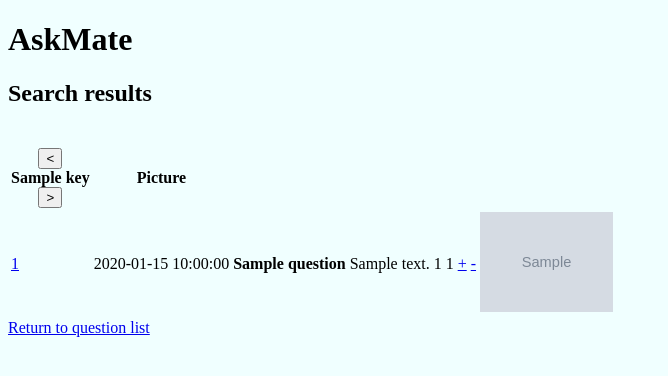
After one commit to AntalKinceli/AskMate, a Flask app: template templates/search_result.html in a window 1280 px wide. The commit adds this page. Shown: the top 376 px of the page, without its empty margins (0-668 px from the left). Run offline with Flask 3, Linux system fonts and the light colour scheme; the template is opened without the code that fills it: most values are stand-ins (such as "Sample title", 1, 10 or a date in 2020); grey boxes marked "Sample" are stand-in pictures; parts of the project's set-up code (start-up, migrations or seed data) failed here and were passed over.

Commit message:
Add search

```diff
--- a/init_db.py
+++ b/init_db.py
@@ -20,8 +20,7 @@ def init_db(cursor):
                    submission_time timestamp,
                    vote_number int,
                    question_id int REFERENCES question ON DELETE CASCADE,
-                   message varchar,
-                   image varchar)""")
+                   message varchar)""")
 
     # load sample data
     for question in conn.load_questions():
--- a/server.py
+++ b/server.py
@@ -30,9 +30,20 @@ def question_list():
         column = QUESTIONS_WEB_HEADER[request.args.get('order_by')]
         reverse = request.args.get('order_direction') == 'desc'
 
+    questions = dm.show_questions(column, reverse)
+
     return render_template('question_list.html',
                            header=QUESTIONS_WEB_HEADER.keys(),
-                           questions=dm.show_questions(column, reverse))
+                           questions=questions)
+
+
+@app.route('/search')
+def search():
+    questions = dm.search(request.args.get('search_text'))
+
+    return render_template('search_result.html',
+                           header=QUESTIONS_WEB_HEADER.keys(),
+                           questions=questions)
 
 
 """ Questions """
--- a/templates/answer.html
+++ b/templates/answer.html
@@ -7,3 +7,6 @@
 {% block input_picture %}{% endblock %}
 
 {% block submit_value %}"Post Answer"{% endblock %}
+{% block back %}
+<a href={{ url_for("display_question", question_id=question_id) }} title="Back to question">Back to question</a>
+{% endblock %}
--- a/templates/base.html
+++ b/templates/base.html
@@ -26,6 +26,10 @@
         {% endblock %}
         <input type="submit" value={% block submit_value %}{% endblock %}>
     </form>
+
+    {% block back %}
+    <a href={{ url_for("question_list") }} title="Return to question list">Return to question list</a>
+    {% endblock %}
 </body>
 
 </html>
--- a/templates/edit.html
+++ b/templates/edit.html
@@ -9,3 +9,6 @@
 {% block original_message %}{{ question.message }}{% endblock %}
 
 {% block submit_value %}"Edit Question"{% endblock %}
+{% block back %}
+<a href={{ url_for("display_question", question_id=question.id) }} title="Back to question">Back to question</a>
+{% endblock %}
--- a/templates/index.html
+++ b/templates/index.html
@@ -1,10 +1,11 @@
 {% extends "question_list.html" %}
 
 {% block index_header %}
-<h1>Latest Questions</h1>
+<h2>Latest Questions</h2>
 <a href={{ url_for("question_list") }}>Show all questions</a>
 {% endblock %}
 
+{% block search %}{% endblock %}
 {% block header_reverse_sort %}{% endblock %}
 {% block header_sort %}{% endblock %}
 {% block ask_question %}{% endblock %}
--- a/templates/question.html
+++ b/templates/question.html
@@ -52,7 +52,7 @@
     <br>
     <a href={{ url_for("post_answer", question_id=question.id) }} title="Post Answer">Post Answer</a>
     <br><br>
-    <a href={{ url_for("index") }} title="Back to main page">Return to main page</a>
+    <a href={{ url_for("question_list") }} title="Back to question list">Return to question list</a>
 </body>
 
 </html>
--- a/templates/question_list.html
+++ b/templates/question_list.html
@@ -12,6 +12,13 @@
 <body>
     <h1>AskMate</h1>
     {% block index_header %}{% endblock %}
+    {% block search %}
+    <form name="search" action={{ url_for("search") }} method="get">
+        <label for="search_text">Search</label>
+        <input type="text" name="search_text" placeholder="for your interest">
+        <input type="submit" value="Search" title="Search in all content">
+    </form>
+    {% endblock %}
     <br>
     <table>
         <thead>
@@ -63,6 +70,7 @@
     <br>
     <a href={{ url_for("add_question") }} title="Ask a question">Ask a question</a>
     {% endblock %}
+    {% block back_to_index %}{% endblock %}
     </tbody>
 </body>
 
--- /dev/null
+++ b/templates/search_result.html
@@ -0,0 +1,11 @@
+{% extends "question_list.html" %}
+
+{% block index_header %}
+<h2>Search results</h2>
+{% endblock %}
+{% block search %}{% endblock %}
+
+{% block ask_question %}{% endblock %}
+{% block back_to_index %}
+<a href={{ url_for("question_list") }} title="Return to question list">Return to question list</a>
+{% endblock %}
```
Also changed, not shown: data_manager.py (+21 -3 lines).
